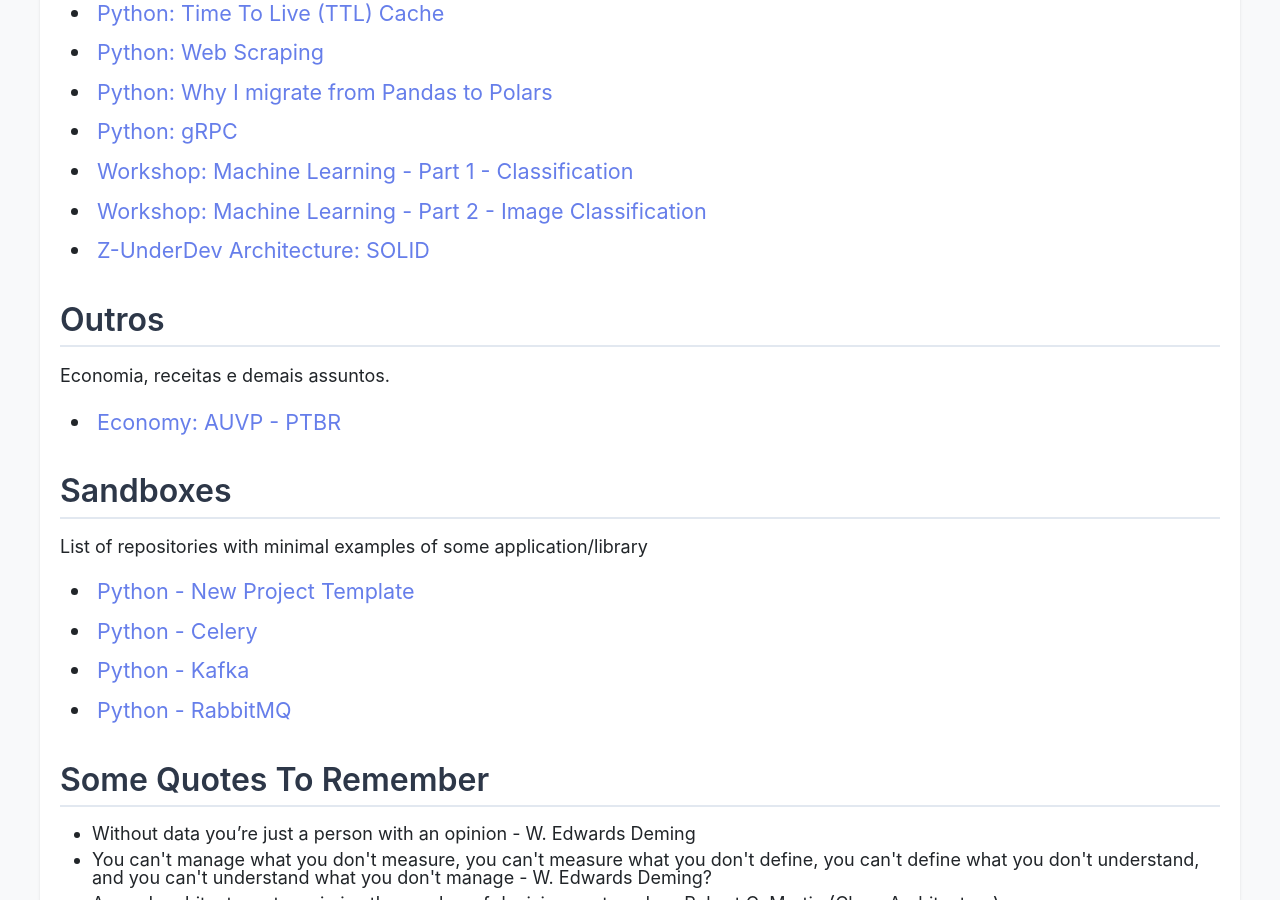
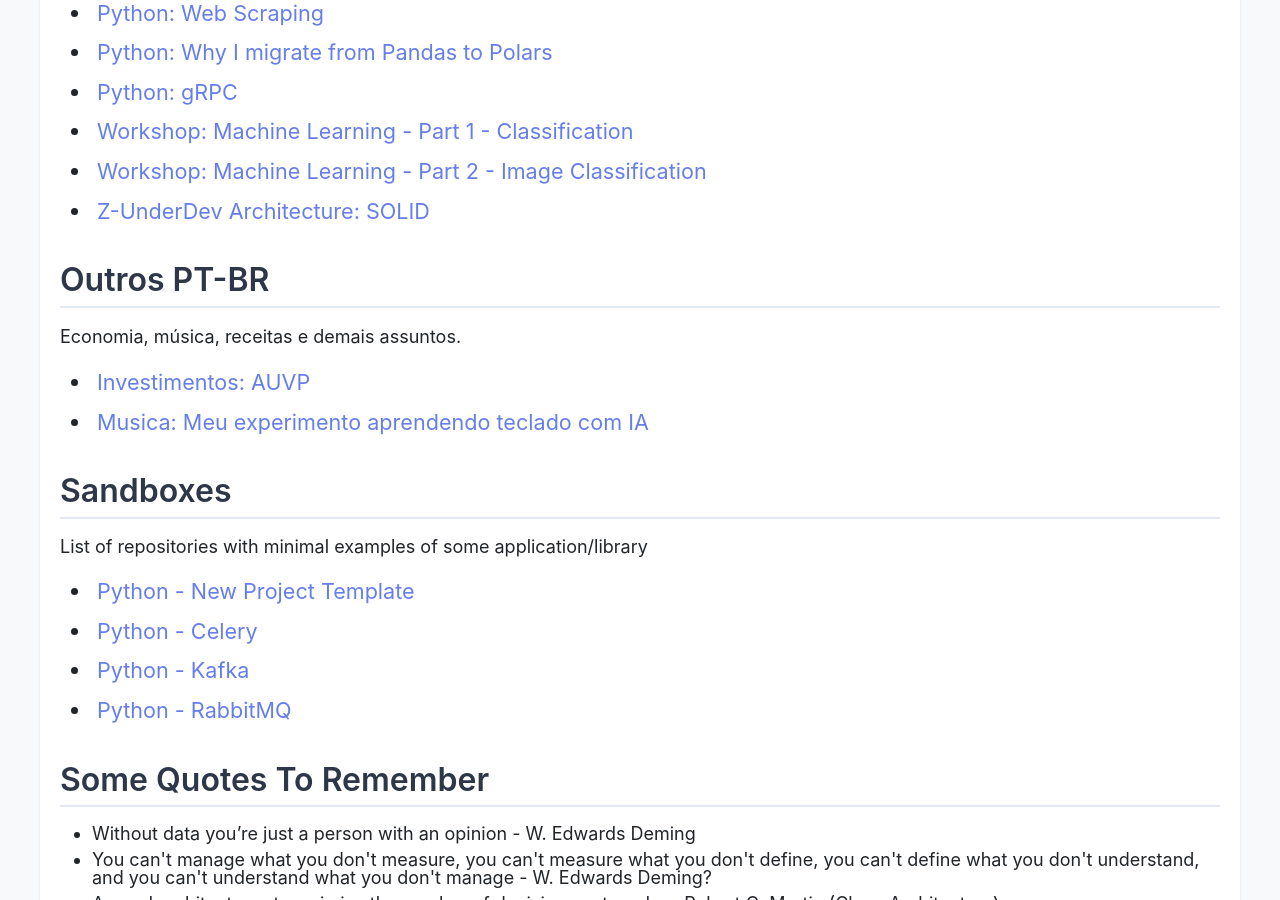
Before and after one commit to CarlosPena00/carlospena00.github.io, a Jekyll site: the page built from pages/blog.md, in a window 1280 px wide and 900 px high, scrolled down 1477 px. Built offline with Jekyll 4.4.1, drawn with Linux system fonts in a browser that asks for light colours; some of the changed text lies outside the part shown.

Commit message:
fix(blog): Update post title and add "Investimentos" to non-programming topics

```diff
--- a/_posts/2026-07-01-ecomomy-auvp.md
+++ b/_posts/2026-07-01-ecomomy-auvp.md
@@ -1,6 +1,6 @@
 ---
 layout: post
-title: "Economy: AUVP - PTBR"
+title: "Investimentos: AUVP"
 author: Carlos Pena
 date: 2026-07-01
 ---
--- a/pages/blog.md
+++ b/pages/blog.md
@@ -5,7 +5,7 @@ order: 2
 ---
 <content>
 {% comment %} Tópicos (prefixo do título antes do ":") que NÃO são de programação. Adicione novos aqui: Receitas, Economia, etc. {% endcomment %}
-{% assign nonprog = "Economy,Economia,Finanças,Receitas,Cozinha,Culinária,Pessoal,Vida,Saúde" | split: "," %}
+{% assign nonprog = "Economy,Economia,Investimentos,Finanças,Receitas,Cozinha,Culinária,Pessoal,Vida,Saúde,Musica,Música,Music" | split: "," %}
 {% assign sort_post = site.posts | sort: 'title' %}
 
 <h2>Programming</h2>
@@ -18,8 +18,8 @@ order: 2
     {% endfor %}
 </ul>
 
-<h2>Outros</h2>
-<p>Economia, receitas e demais assuntos.</p>
+<h2>Outros PT-BR</h2>
+<p>Economia, música, receitas e demais assuntos.</p>
 <ul>
     {% for post in sort_post %}
     {% assign topic = post.title | split: ":" | first | strip %}
```
